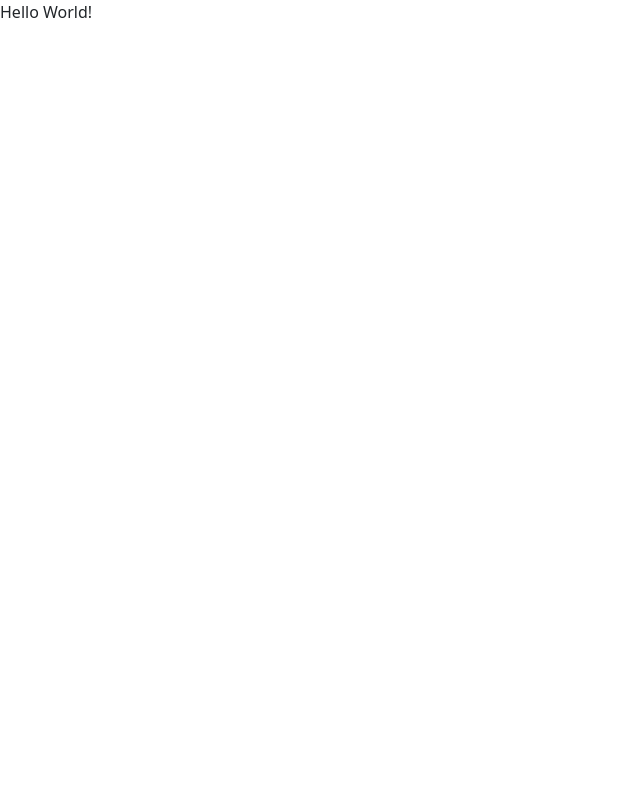
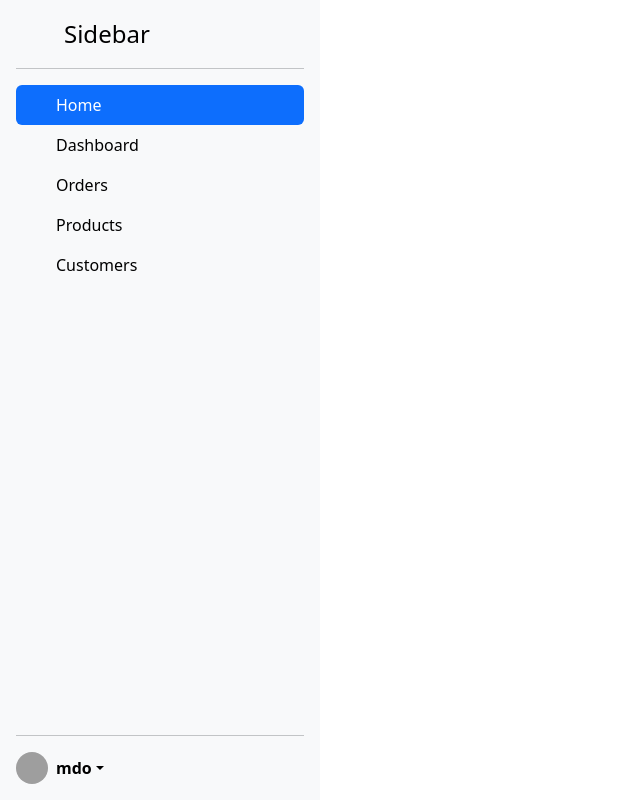
Before and after one commit to shehanreshin/quizxquiz, a React (Vite) app in the folder client/: page / in a window 1280 px wide. Shown: the whole page, without its empty margins (0-640 px from the left). Built offline with nearby package versions, Linux system fonts and the light colour scheme; grey boxes are pictures that could not be loaded.

Commit message:
Create basic template for navbar component

```diff
--- a/client/src/App.tsx
+++ b/client/src/App.tsx
@@ -1,7 +1,14 @@
+import Navbar from './components/general/navbar/Navbar'
+
 function App() {
   return (
     <>
-      Hello World!
+      <div className="container-fluid h-100">
+        <div className="row h-100">
+          <Navbar />
+        </div>
+
+      </div>
     </>
   );
 }
--- /dev/null
+++ b/client/src/components/general/navbar/Navbar.tsx
@@ -0,0 +1,63 @@
+function Navbar() {
+    return (
+        <>
+            <div className="col-3 p-0 h-100">
+                <div className="d-flex flex-column flex-shrink-0 p-3 bg-body-tertiary h-100">
+                    <a href="/" className="d-flex align-items-center mb-3 mb-md-0 me-md-auto link-body-emphasis text-decoration-none">
+                        <svg className="bi pe-none me-2" width="40" height="32"></svg>
+                        <span className="fs-4">Sidebar</span>
+                    </a>
+                    <hr />
+                    <ul className="nav nav-pills flex-column mb-auto">
+                        <li className="nav-item">
+                            <a href="#" className="nav-link active" aria-current="page">
+                                <svg className="bi pe-none me-2" width="16" height="16"></svg>
+                                Home
+                            </a>
+                        </li>
+                        <li>
+                            <a href="#" className="nav-link link-body-emphasis">
+                                <svg className="bi pe-none me-2" width="16" height="16"></svg>
+                                Dashboard
+                            </a>
+                        </li>
+                        <li>
+                            <a href="#" className="nav-link link-body-emphasis">
+                                <svg className="bi pe-none me-2" width="16" height="16"></svg>
+                                Orders
+                            </a>
+                        </li>
+                        <li>
+                            <a href="#" className="nav-link link-body-emphasis">
+                                <svg className="bi pe-none me-2" width="16" height="16"></svg>
+                                Products
+                            </a>
+                        </li>
+                        <li>
+                            <a href="#" className="nav-link link-body-emphasis">
+                                <svg className="bi pe-none me-2" width="16" height="16"></svg>
+                                Customers
+                            </a>
+                        </li>
+                    </ul>
+                    <hr />
+                    <div className="dropdown">
+                        <a href="#" className="d-flex align-items-center link-body-emphasis text-decoration-none dropdown-toggle" data-bs-toggle="dropdown" aria-expanded="false">
+                            <img src="https://github.com/mdo.png" alt="" width="32" height="32" className="rounded-circle me-2" />
+                            <strong>mdo</strong>
+                        </a>
+                        <ul className="dropdown-menu text-small shadow">
+                            <li><a className="dropdown-item" href="#">New project...</a></li>
+                            <li><a className="dropdown-item" href="#">Settings</a></li>
+                            <li><a className="dropdown-item" href="#">Profile</a></li>
+                            <li><hr className="dropdown-divider" /></li>
+                            <li><a className="dropdown-item" href="#">Sign out</a></li>
+                        </ul>
+                    </div>
+                </div>
+            </div>
+        </>
+    );
+}
+
+export default Navbar;
--- a/client/src/index.css
+++ b/client/src/index.css
@@ -0,0 +1,8 @@
+body,
+html,
+#root {
+  margin: 0;
+  padding: 0;
+  height: 100vh;
+  width: 100vw;
+}
```
Also changed, not shown: client/src/components/general/login-form/LoginForm.tsx (added, +9 -0 lines).
